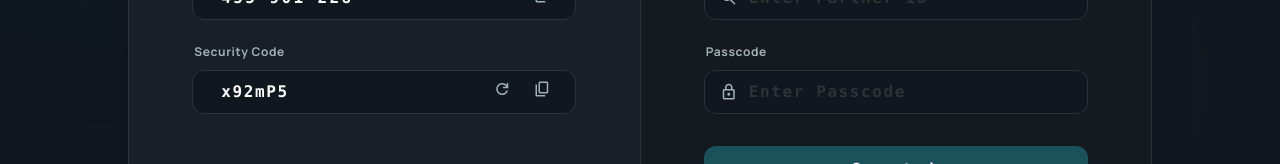
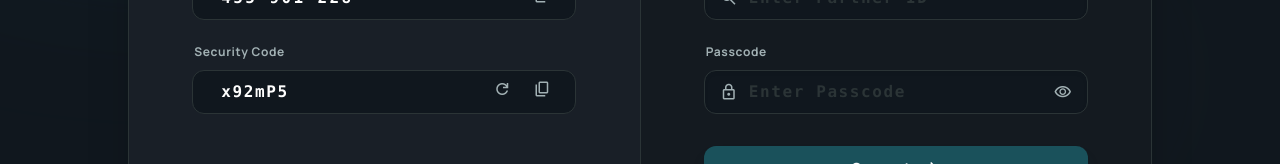
Before and after one commit to Cromtrixadmin/screen-share-corporate-e, a React (Vite) app: page / in a window 1280 px wide. Shown: the part 394-558 px from the top of the page. Built offline with nearby package versions, Linux system fonts and the light colour scheme.

Commit message:
feat(ScreenShareHome): Add passcode visibility toggle
Introduce a state variable and button to allow users to toggle the visibility of the passcode input field on the Screen Share Home screen. This improves usability by providing an option to view the entered passcode.

```diff
--- a/views/ScreenShareHome.tsx
+++ b/views/ScreenShareHome.tsx
@@ -1,4 +1,4 @@
-import React from 'react';
+import React, { useState } from 'react';
 import ThemeToggle from '../components/ThemeToggle';
 
 interface ScreenShareHomeProps {
@@ -14,6 +14,8 @@ const ScreenShareHome: React.FC<ScreenShareHomeProps> = ({
   darkMode,
   toggleDarkMode
 }) => {
+  const [showPasscode, setShowPasscode] = useState(false);
+
   return (
     <div className="h-full w-full flex flex-col overflow-hidden text-left">
       <header className="flex items-center justify-between whitespace-nowrap border-b border-solid border-slate-200 dark:border-[#2b3436] px-6 py-4 bg-white dark:bg-surface-home-dark/95 z-10 shrink-0 transition-colors">
@@ -128,7 +130,20 @@ const ScreenShareHome: React.FC<ScreenShareHomeProps> = ({
                   <div className="absolute inset-y-0 left-0 pl-4 flex items-center pointer-events-none">
                     <span className="material-symbols-outlined text-slate-400 dark:text-[#a2b1b4] text-[18px]">lock</span>
                   </div>
-                  <input className="w-full bg-slate-100 dark:bg-[#10171e] border border-slate-200 dark:border-[#2b3436] text-slate-900 dark:text-white text-base font-bold placeholder:text-slate-500 dark:placeholder:text-[#2b3436] rounded-xl h-11 pl-11 pr-4 focus:border-[#1a515b] focus:ring-1 focus:ring-[#1a515b]/20 transition-all shadow-inner font-mono tracking-[0.1em] outline-none" placeholder="Enter Passcode" type="password"/>
+                  <input
+                    className="w-full bg-slate-100 dark:bg-[#10171e] border border-slate-200 dark:border-[#2b3436] text-slate-900 dark:text-white text-base font-bold placeholder:text-slate-500 dark:placeholder:text-[#2b3436] rounded-xl h-11 pl-11 pr-11 focus:border-[#1a515b] focus:ring-1 focus:ring-[#1a515b]/20 transition-all shadow-inner font-mono tracking-[0.1em] outline-none"
+                    placeholder="Enter Passcode"
+                    type={showPasscode ? "text" : "password"}
+                  />
+                  <button
+                    type="button"
+                    onClick={() => setShowPasscode(!showPasscode)}
+                    className="absolute inset-y-0 right-0 pr-4 flex items-center text-slate-400 dark:text-[#a2b1b4] hover:text-primary-home dark:hover:text-white transition-colors"
+                  >
+                    <span className="material-symbols-outlined text-[18px]">
+                      {showPasscode ? 'visibility_off' : 'visibility'}
+                    </span>
+                  </button>
                 </div>
                 <button
                   onClick={onSelectRemote}
```
